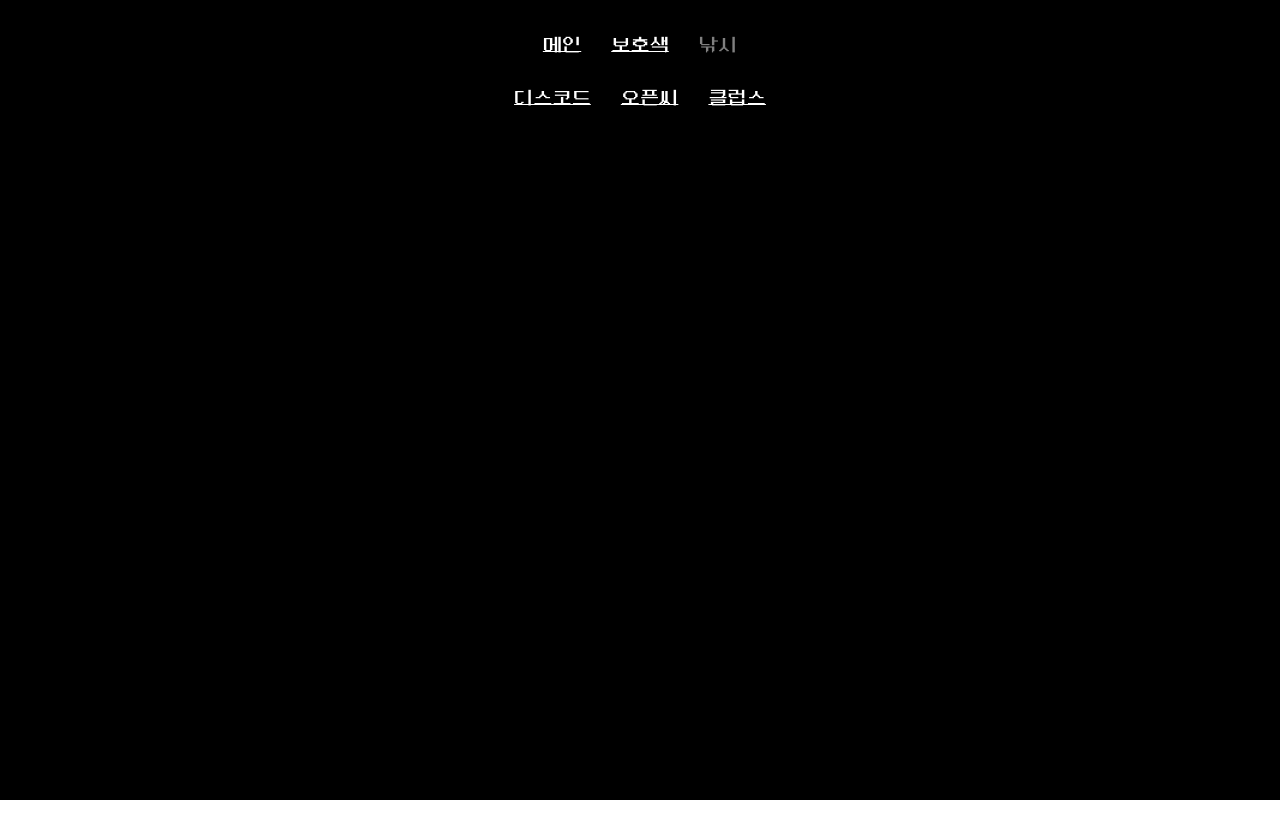
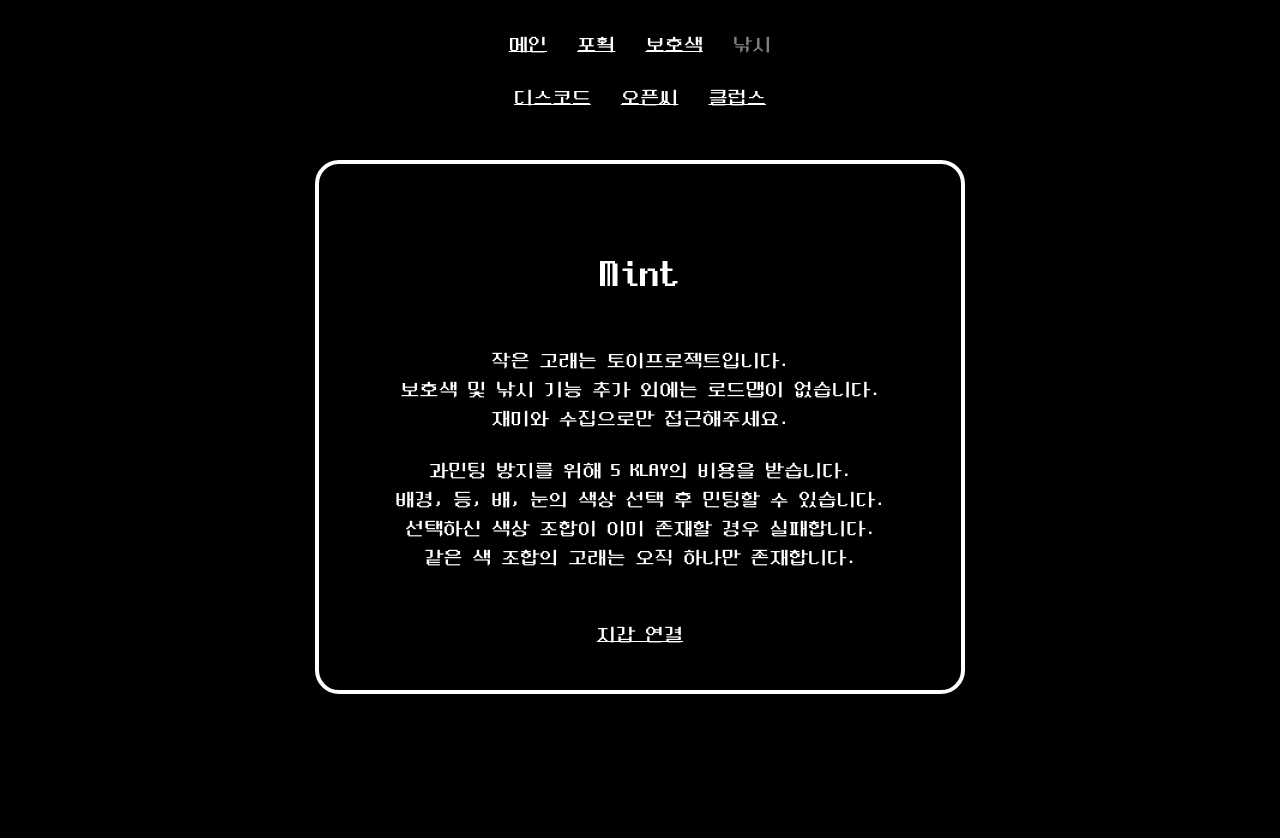
Before and after one commit to klayafterlife/tw, a Nuxt app: page /mint in a window 1280 px wide. Before the commit this address had no page. Shown: the top 838 px of the page. Before the commit the page ends 800 px from the top, so only its background shows below. Built offline with nearby package versions, Linux system fonts and the light colour scheme.

Commit message:
Revert "민팅 제거"
This reverts commit 28593a1f58e19ad9fed26242f7423452901317b4.

```diff
--- a/components/NavHeader.vue
+++ b/components/NavHeader.vue
@@ -1,6 +1,7 @@
 <template>
   <div id="header">
     <a class="col-4 link" @click="goToPage('/')">메인</a>
+    <a class="col-4 link" @click="goToPage('/mint')">포획</a>
     <a class="col-4 link" @click="goToPage('/camouflage')">보호색</a>
     <a class="col-4 link disable" @click="goToPage('/')">낚시</a>
 
--- /dev/null
+++ b/pages/mint.vue
@@ -0,0 +1,122 @@
+<template>
+  <div class="container">
+    <h1 class="mb-5 mt-5">Mint</h1>
+
+    <div class="mb-4">
+      작은 고래는 토이프로젝트입니다.<br />
+      보호색 및 낚시 기능 추가 외에는 로드맵이 없습니다.<br />
+      재미와 수집으로만 접근해주세요.<br />
+    </div>
+
+    <div class="mb-5">
+      과민팅 방지를 위해 5 KLAY의 비용을 받습니다.<br />
+      배경, 등, 배, 눈의 색상 선택 후 민팅할 수 있습니다.<br />
+      선택하신 색상 조합이 이미 존재할 경우 실패합니다.<br />
+      같은 색 조합의 고래는 오직 하나만 존재합니다.
+    </div>
+
+    <ConnectWallet v-if="!connected" />
+    <div v-else class="m-5">
+      <div class="mb-4">포획된 고래: {{ cnt }}/1000</div>
+
+      <whale-preview
+        :back.sync="back"
+        :eye.sync="eye"
+        :body.sync="body"
+        :belly.sync="belly"
+        btn-text="포획"
+        @confirm="mint"
+      />
+    </div>
+  </div>
+</template>
+
+<script>
+import dashboard from '@/mixins/dashboard.js'
+import ConnectWallet from '@/components/ConnectWallet.vue';
+import WhalePreview from '@/components/WhalePreview.vue';
+import { ABI, ADDR } from '@/plugin/util.js';
+
+export default {
+  mixins: [ dashboard ],
+
+  components: {
+    ConnectWallet,
+    WhalePreview
+  },
+
+  data() {
+    return {
+      back: '#00CCFF',
+      body: '#000000',
+      belly: '#FFFFFF',
+      eye: '#FFFFFF',
+      cnt: 0
+    }
+  },
+
+  watch: {
+    connected(val) {
+      if(val) {
+        this.getCnt();
+      }
+    }
+  },
+
+  mounted() {
+    if(this.connected) {
+      this.getCnt();
+    }
+  },
+
+  methods: {
+    async mint() {
+      if(this.dna.indexOf(this.back+this.eye+this.body+this.belly) > -1) {
+        alert('존재하는 색상 조합입니다. 색상을 바꿔주세요.');
+        return
+      }
+      if(this.cnt >= 1000) {
+        alert('바다에 남은 고래가 없습니다...');
+        return
+      }
+
+      await klaytn.enable();
+
+      setTimeout(() => {
+        const myContract = new caver.klay.Contract(ABI, ADDR);
+
+        myContract.methods.mint(
+          this.back,
+          this.eye,
+          this.body,
+          this.belly
+        ).send({
+          from : klaytn.selectedAddress,
+          value: caver.utils.toPeb('5', 'KLAY'),
+          gas: 1500000
+        })
+        .on('error', err => {
+          if(!`${err}`.includes('User denied transaction signature')) {
+            alert('에러가 발생했습니다');
+            console.log(err);
+          };
+        })
+        .on('receipt', () => {
+          alert('작은 고래를 얻었습니다!');
+          this.addDna(this.back+this.eye+this.body+this.belly);
+
+          this.cnt += 1;
+        });
+      }, 500);
+    },
+
+    getCnt() {
+      const myContract = new caver.klay.Contract(ABI, ADDR);
+
+      myContract.methods.totalSupply().call().then(res => {
+        this.cnt = res;
+      });
+    }
+  },
+}
+</script>
```
